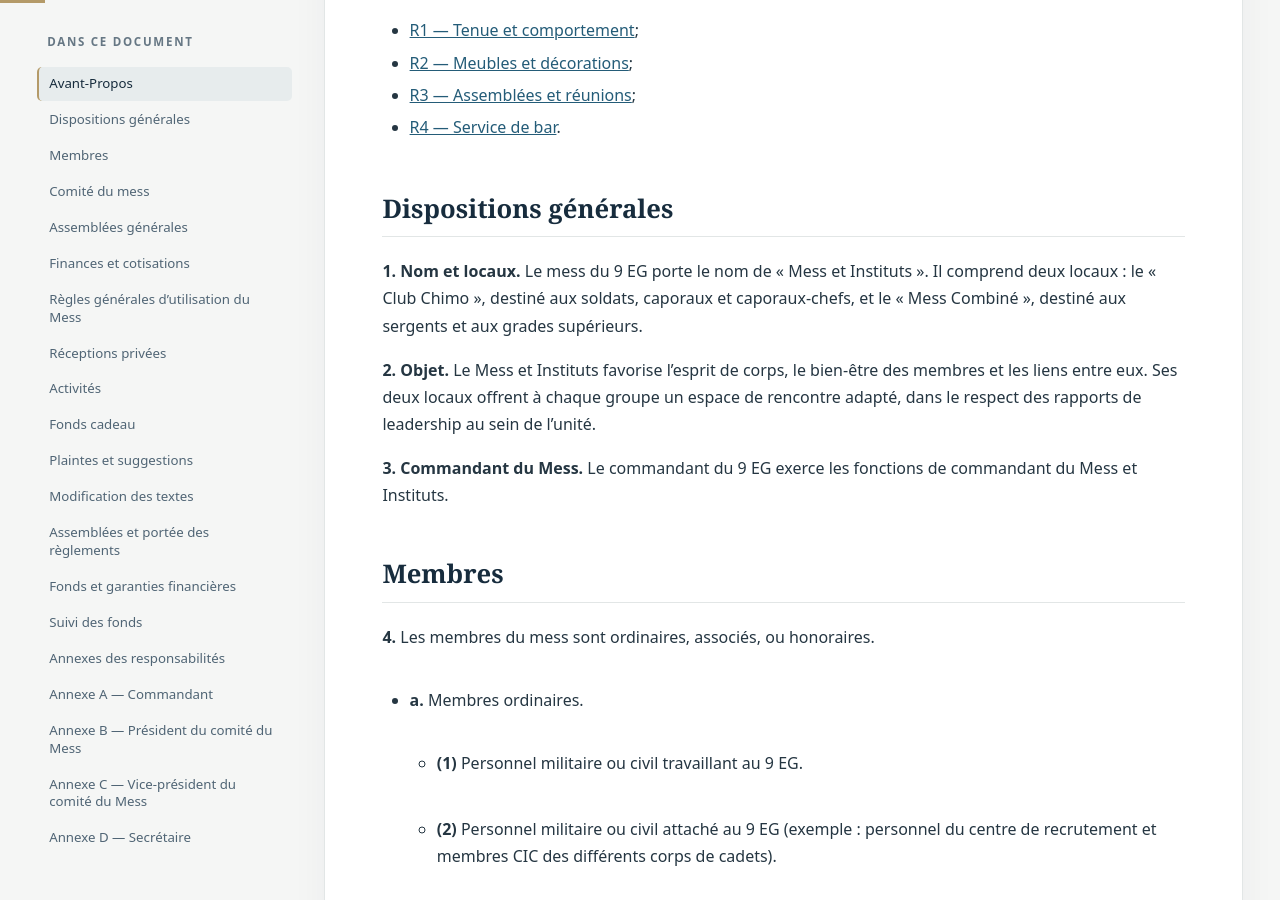
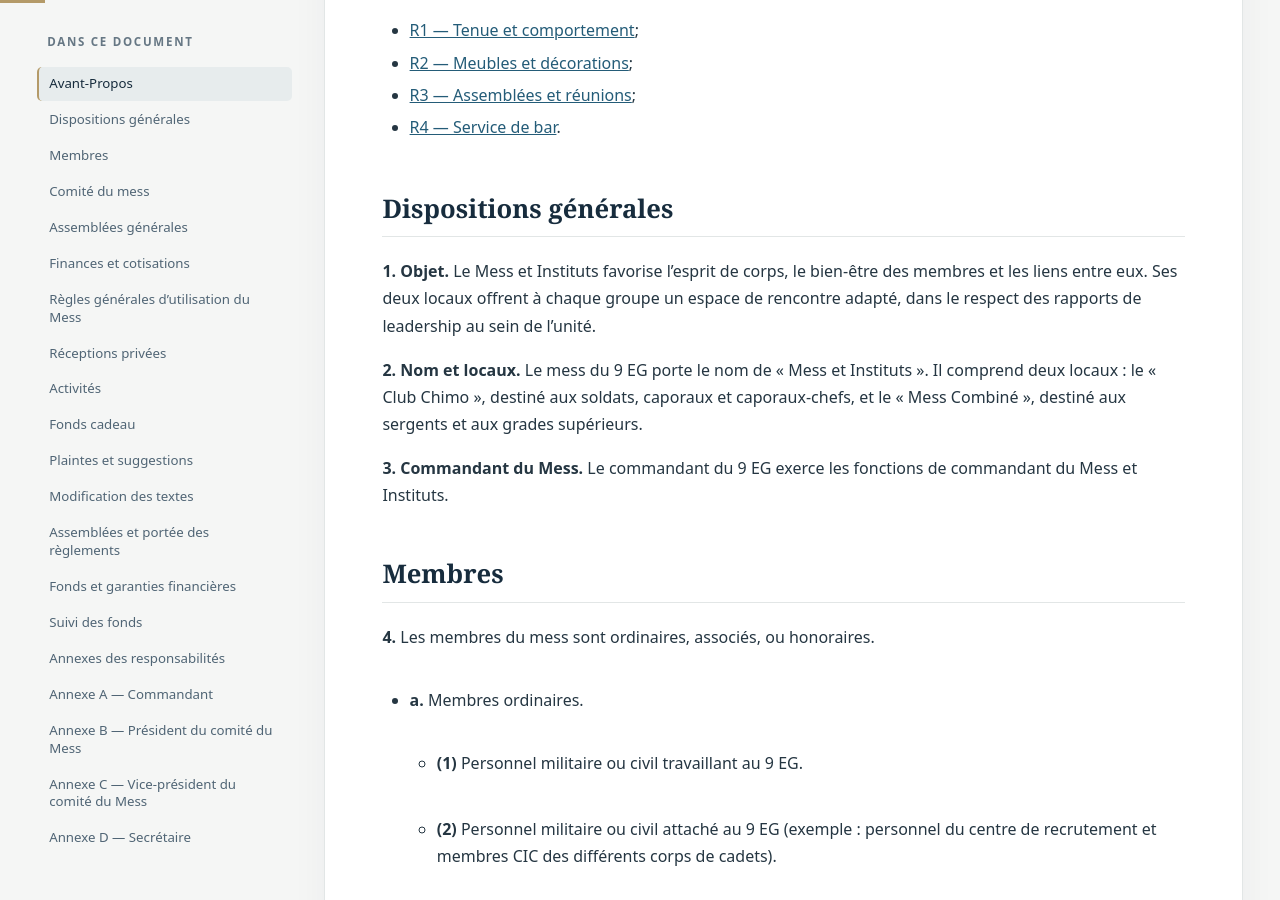
Before and after one commit to shocktubeM81/mess-9eg, a Jekyll site: the page built from versions/2026-10-28-v0.2/constitution-consolidee.md, in a window 1280 px wide and 900 px high, scrolled down 734 px. Built offline with Jekyll 4.4.1, drawn with Linux system fonts in a browser that asks for light colours.

```diff
--- a/versions/2026-10-28-v0.2/constitution-consolidee.md
+++ b/versions/2026-10-28-v0.2/constitution-consolidee.md
@@ -20,9 +20,9 @@ Conformément à la [DOAD 5045-0](https://www.canada.ca/fr/ministere-defense-nat
 
 ## Dispositions générales
 
-<a id="article-1"></a>**1. Nom et locaux.** Le mess du 9 EG porte le nom de « Mess et Instituts ». Il comprend deux locaux : le « Club Chimo », destiné aux soldats, caporaux et caporaux-chefs, et le « Mess Combiné », destiné aux sergents et aux grades supérieurs.
+<a id="article-1"></a>**1. Objet.** Le Mess et Instituts favorise l’esprit de corps, le bien-être des membres et les liens entre eux. Ses deux locaux offrent à chaque groupe un espace de rencontre adapté, dans le respect des rapports de leadership au sein de l’unité.
 
-<a id="article-2"></a>**2. Objet.** Le Mess et Instituts favorise l’esprit de corps, le bien-être des membres et les liens entre eux. Ses deux locaux offrent à chaque groupe un espace de rencontre adapté, dans le respect des rapports de leadership au sein de l’unité.
+<a id="article-2"></a>**2. Nom et locaux.** Le mess du 9 EG porte le nom de « Mess et Instituts ». Il comprend deux locaux : le « Club Chimo », destiné aux soldats, caporaux et caporaux-chefs, et le « Mess Combiné », destiné aux sergents et aux grades supérieurs.
 
 <a id="article-3"></a>**3. Commandant du Mess.** Le commandant du 9 EG exerce les fonctions de commandant du Mess et Instituts.
 
```
